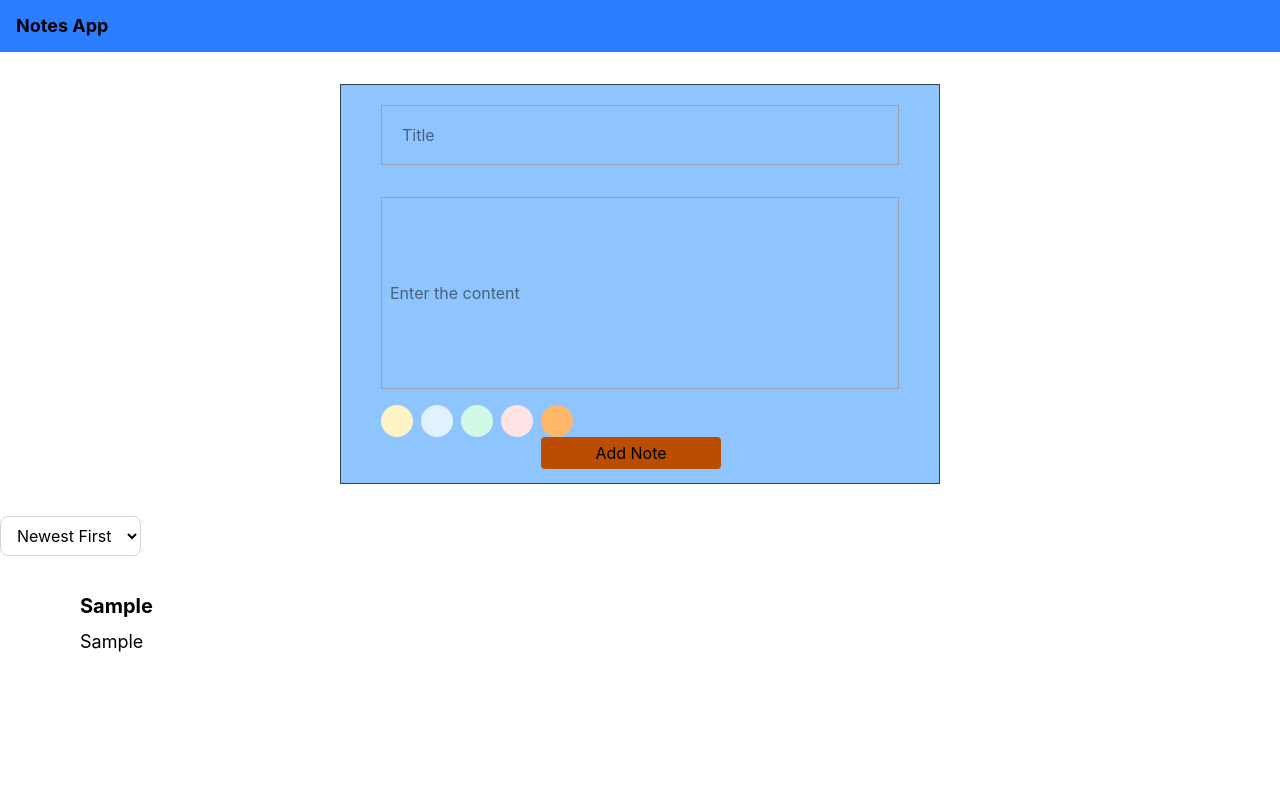
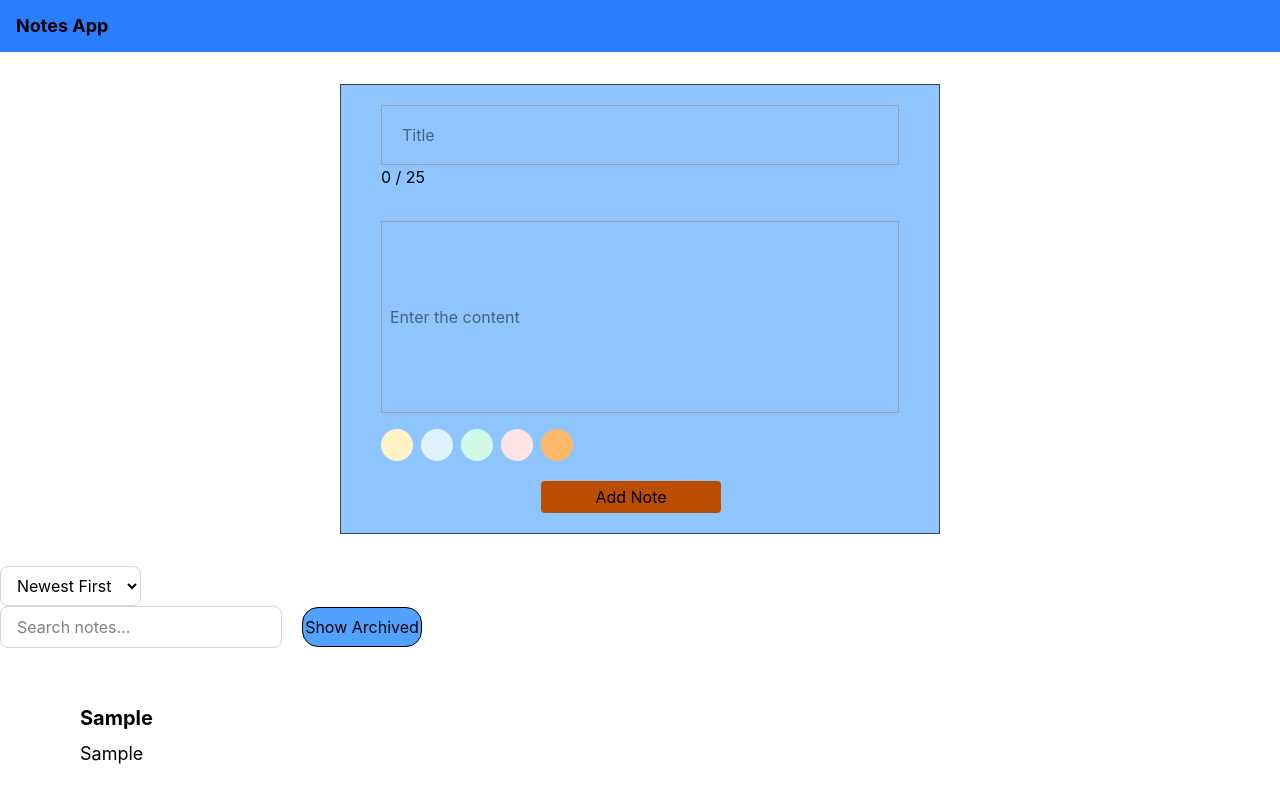
Before and after one commit to adiilmuhammad7/Notes-App, a React (Vite) app: page / in a window 1280 px wide. Both pictures are taken after typing "Sample", "Sample" into the empty fields and a click on the button "Add Note". Shown: the top 800 px of the page. Built offline with nearby package versions, Linux system fonts and the light colour scheme.

Commit message:
Final out with all the functions

```diff
--- a/src/components/Notearea.jsx
+++ b/src/components/Notearea.jsx
@@ -1,4 +1,4 @@
-import { useState } from "react"
+import { useState, useEffect } from "react"
 
 function Notearea() {
 
@@ -9,7 +9,9 @@ function Notearea() {
 
 
     //to save the notes
-    const [notes, setNotes] = useState([])
+    const [notes, setNotes] = useState(
+    JSON.parse(localStorage.getItem("notes")) || []
+)
 
     //color session
     const [color, setColor] = useState("")
@@ -19,10 +21,26 @@ function Notearea() {
 
 
 
-    //
+    //editing option
+    const [editingIndex, setEditingIndex] = useState(null)
 
 
+    //search
+    const [search, setSearch] = useState("")
+
+
+
+    //error
+    const [error, setError] = useState("")
+
+
+    //archived
+    const [showArchived, setShowArchived] = useState(false)
+
     function addNote() {
+
+
+
 
 
 
@@ -32,23 +50,40 @@ function Notearea() {
         })
 
         if (alreadyExists) {
+            setError("content already exist")
             return
         }
         if (title.trim() === "" && content.trim() === "") {
             return
         }
+        if (title.length > 25) {
+            setError("Title must be 25 characters or less");
+            return;
+        }
+        // Content required
+        if (title.trim() === "") {
+            setError("Title is required")
+            return;
+        }
+        if (content.trim() === "") {
+            setError("Content is required");
+            return;
+        }
+
         const newNote = {
             //for sort newest/oldest
             id: Date.now(),
             title: title,
             content: content,
-            color: color
+            color: color,
+            archived: false
         }
 
         setNotes([...notes, newNote])
 
         setTitle("")
         setContent("")
+        setError("")
     }
 
 
@@ -59,9 +94,46 @@ function Notearea() {
         }))
     }
 
+    if (editingIndex !== null) {
+
+        const updatedNotes = notes.map(function (note) {
+
+            if (note.id === editingIndex) {
+                return {
+                    ...note,
+                    title: title,
+                    content: content,
+                    color: color,
+
+                }
+            }
+
+            return note
+        })
+
+        setNotes(updatedNotes)
+        setTitle("")
+        setContent("")
+        setEditingIndex(null)
+
+        return
+    }
+
+    //search
+    const filteredNotes = notes.filter(function (note) {
+
+        return (
+            note.archived === showArchived &&
+            (
+                note.title.toLowerCase().includes(search.toLowerCase()) ||
+                note.content.toLowerCase().includes(search.toLowerCase())
+            )
+        )
+    })
+
 
     //sorting conditions
-    const sortedNotes = [...notes].sort(function (a, b) {
+    const sortedNotes = [...filteredNotes].sort(function (a, b) {
 
 
 
@@ -85,6 +157,53 @@ function Notearea() {
     });
 
 
+    //edit function
+    function editNote(id) {
+        const note = notes.find(function (note) {
+            return note.id === id
+        })
+
+        setTitle(note.title)
+        setContent(note.content)
+        setEditingIndex(id)
+    }
+
+
+
+    //archive note
+    function archiveNote(id) {
+        setNotes(notes.map(function (note) {
+
+            if (note.id === id) {
+                return {
+                    ...note,
+                    archived: true
+                }
+            }
+
+            return note
+        }))
+    }
+
+    function unarchiveNote(id) {
+    setNotes(notes.map(function (note) {
+        if (note.id === id) {
+            return {
+                ...note,
+                archived: false
+            }
+        }
+        return note
+    }))
+}
+
+
+useEffect(function () {
+    localStorage.setItem("notes", JSON.stringify(notes))
+}, [notes])
+
+
+
 
 
 
@@ -92,7 +211,7 @@ function Notearea() {
 
 
         <div>
-            <div className="border border-gray-700 w-150  mx-auto my-8 h-100 bg-blue-300">
+            <div className="border border-gray-700 w-150  mx-auto my-8 h-auto bg-blue-300">
                 <div className="mt-10- px-10 py-5">
                     <input
                         value={title}
@@ -102,6 +221,9 @@ function Notearea() {
                         className="w-full h-15 px-5 border border-gray-400"
                         type="text"
                         placeholder="Title" />
+                    <p>
+                        {title.length} / 25
+                    </p>
                     <input
                         value={content}
                         onChange={(event) =>
@@ -175,9 +297,16 @@ function Notearea() {
 
                     <button
                         onClick={addNote}
-                        className="mx-40 bg-amber-700 rounded w-45 h-8 ">
+                        className="mx-40 bg-amber-700 rounded w-45 h-8 mt-5">
                         Add Note
                     </button>
+                </div>
+                <div>
+                    {error && (
+                        <p className="text-red-600 mt-2">
+                            {error}
+                        </p>
+                    )}
                 </div>
                 <div className="mx-auto">
 
@@ -210,12 +339,28 @@ function Notearea() {
                 </select>
 
             </div>
+            <div>
+                <input
+                    type="text"
+                    placeholder="Search notes..."
+                    value={search}
+                    onChange={(event) => setSearch(event.target.value)}
+                    className="border border-gray-300 px-4 py-2 rounded-lg"
+                />
+                <button
+                className="border ml-5 rounded-2xl h-10 w-30 bg-blue-400"
+                onClick={() => setShowArchived(!showArchived)}>
+                    {showArchived ? "Show Notes" : "Show Archived"}
+                </button>
+
+
+            </div>
 
 
 
             {/* area of input displaying under the form */}
 
-            <div className="grid grid-cols-3 gap-1">
+            <div className="grid grid-cols-3 gap-1 mt-5">
 
                 {sortedNotes.map((note, index) => {
                     return (
@@ -226,6 +371,17 @@ function Notearea() {
                             <p className="text-lg mt-2 ml-6">{note.content}</p>
 
 
+
+                            <button
+                                className="bg-yellow-400 w-20 mt-50 ml-6 rounded-2xl"
+                                onClick={function () {
+                                    editNote(note.id)
+                                }}
+                            >
+                                Edit
+                            </button>
+
+
                             {/* delete button */}
                             <button
                                 className="bg-red-600 w-20 mt-50 ml-6 rounded-2xl"
@@ -233,6 +389,18 @@ function Notearea() {
                                     deleteNote(index)
                                 }}>
                                 Delete
+                            </button>
+                            <button
+                                className="bg-green-600 text-white w-20 mt-50 ml-6 rounded-2xl"
+                                onClick={function () {
+                                    if (showArchived) {
+                                        unarchiveNote(note.id)
+                                    } else {
+                                        archiveNote(note.id)
+                                    }
+                                }}
+                            >
+                                {showArchived ? "Unarchive" : "Archive"}
                             </button>
                         </div>
                     )
```
Lines whose indentation alone changed are shown as unchanged.
